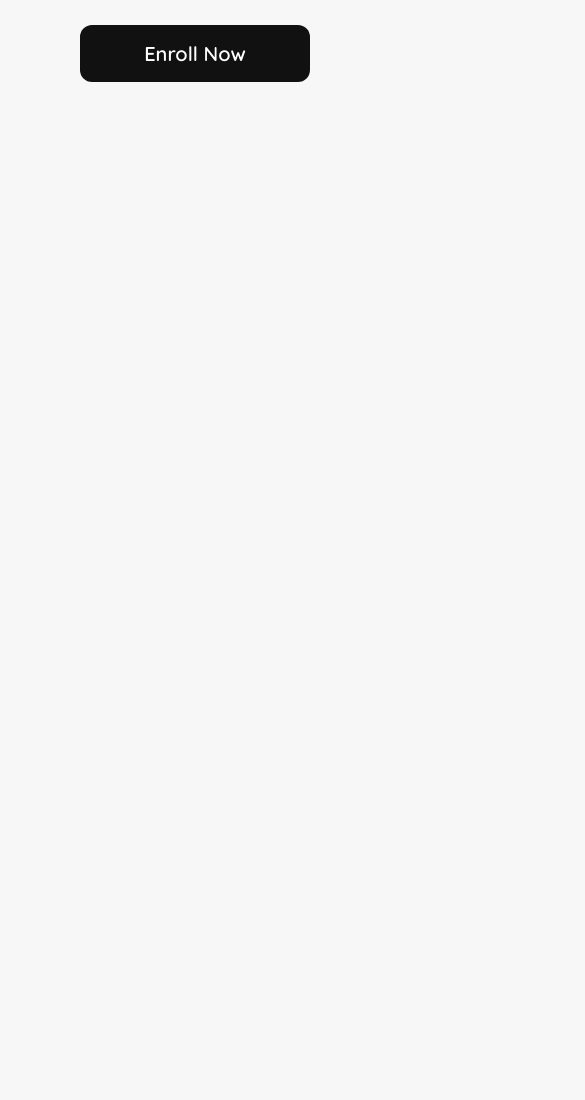
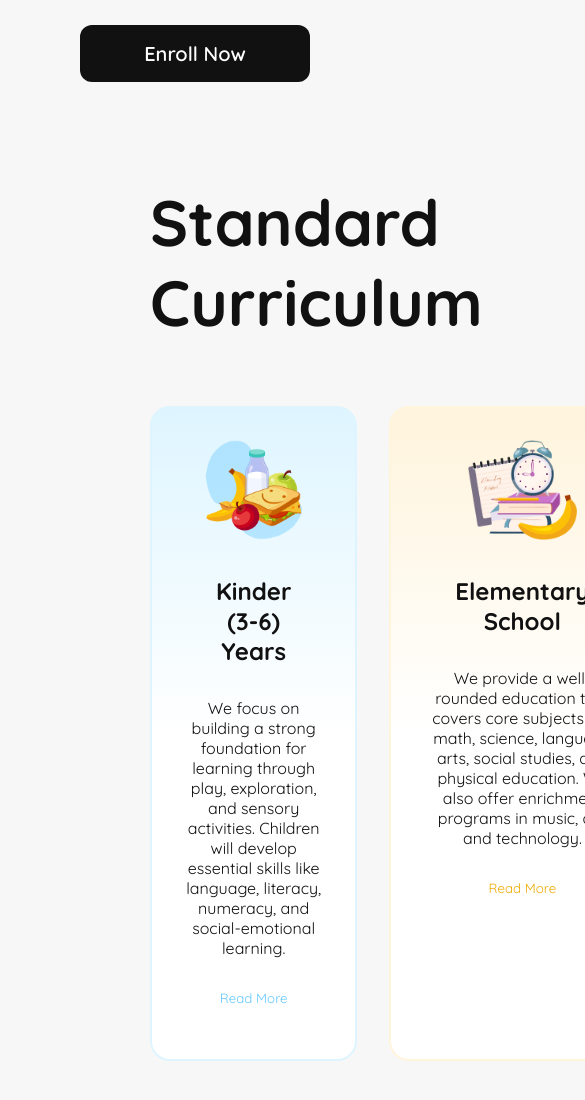
Before and after one commit to ESHAYAT102/Programming-Hero-Assignment-2, a plain HTML site: page index.html in a window 390 px wide. Shown: the part 1286-2386 px from the top of the page, 585 px wide, since content can reach past the window. Before the commit the page ends 1368 px from the top, so only its background shows below. Drawn offline with Linux system fonts and the light colour scheme.

Commit message:
non-responsive 'Standard Curriculum' section

```diff
--- a/index.html
+++ b/index.html
@@ -47,5 +47,43 @@
         <img src="./assets/hero-kids.png" alt="hero image" />
       </div>
     </header>
+    <div id="standard-curriculum">
+      <h1>Standard Curriculum</h1>
+      <div>
+        <div>
+          <img src="./assets/kinder.png" alt="kinder school image" />
+          <h2>Kinder (3-6) Years</h2>
+          <p>
+            We focus on building a strong foundation for learning through play,
+            exploration, and sensory activities. Children will develop essential
+            skills like language, literacy, numeracy, and social-emotional
+            learning.
+          </p>
+          <button>Read More</button>
+        </div>
+        <div>
+          <img src="./assets/elementary.png" alt="elementary school image" />
+          <h2>Elementary School</h2>
+          <p>
+            We provide a well-rounded education that covers core subjects like
+            math, science, language arts, social studies, and physical
+            education. We also offer enrichment programs in music, art, and
+            technology.
+          </p>
+          <button>Read More</button>
+        </div>
+        <div>
+          <img src="./assets/middle.png" alt="middle school image" />
+          <h2>Middle (10-16) Years</h2>
+          <p>
+            We offer a challenging and rigorous curriculum that prepares
+            students for high school and beyond. We provide opportunities for
+            advanced learning and exploration in areas like STEM, humanities,
+            and the arts.
+          </p>
+          <button>Read More</button>
+        </div>
+      </div>
+    </div>
   </body>
 </html>
--- a/style.css
+++ b/style.css
@@ -184,6 +184,75 @@ header p {
   scale: 0.95;
 }
 
+#standard-curriculum {
+  text-align: center;
+  padding: 100px 0px;
+}
+
+#standard-curriculum > h1 {
+  font-size: 64px;
+  margin-bottom: 32px;
+}
+
+#standard-curriculum > div {
+  display: flex;
+  gap: 32px;
+  margin: 64px 0px;
+}
+
+#standard-curriculum > div > :first-child {
+  background: #def5ff;
+  background: linear-gradient(180deg, #def5ff 0%, #ffffff 50%);
+  border-radius: 20px;
+  border: 2px solid #def5ff;
+  padding: 32px;
+}
+
+#standard-curriculum > div > :first-child > button {
+  background-color: transparent;
+  color: #64c8ff;
+  border: none;
+  margin-top: 32px;
+}
+
+#standard-curriculum > div > :nth-child(2) {
+  background: #fff4dc;
+  background: linear-gradient(180deg, #fff4dc 0%, #ffffff 50%);
+  border-radius: 20px;
+  border: 2px solid #fff4dc;
+  padding: 32px;
+}
+
+#standard-curriculum > div > :nth-child(2) > button {
+  background-color: transparent;
+  color: #f0aa00;
+  border: none;
+  margin-top: 32px;
+}
+
+#standard-curriculum > div > :last-child {
+  background: #eee1ff;
+  background: linear-gradient(180deg, #eee1ff 0%, #ffffff 50%);
+  border-radius: 20px;
+  border: 2px solid #f2e8ff;
+  padding: 32px;
+}
+
+#standard-curriculum > div > :last-child > button {
+  background-color: transparent;
+  color: #8700ff;
+  border: none;
+  margin-top: 32px;
+}
+
+#standard-curriculum img {
+  height: 100px;
+}
+
+#standard-curriculum h2 {
+  margin: 32px;
+}
+
 @media screen and (max-width: 1000px) {
   .nav-links {
     display: none;
```
